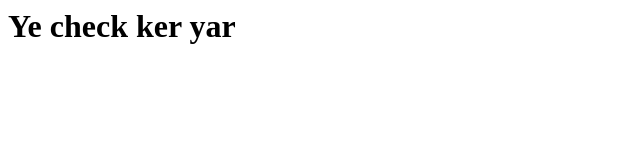
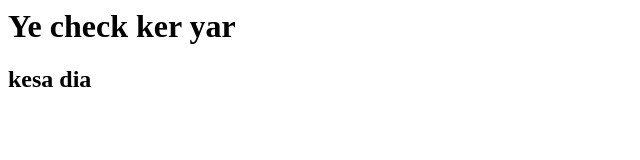
Before and after one commit to shanniz/mysecondpage, a plain HTML site: page index.html in a window 1280 px wide. Shown: the whole page, without its empty margins (0-640 px from the left). Drawn offline with Linux system fonts and the light colour scheme.

Commit message:
index page updated

```diff
--- a/index.html
+++ b/index.html
@@ -3,5 +3,6 @@
   </head>
   <body>
     <h1> Ye check ker yar </h1>
+    <h2> kesa dia </h2>
   </body>
 </html>
```
